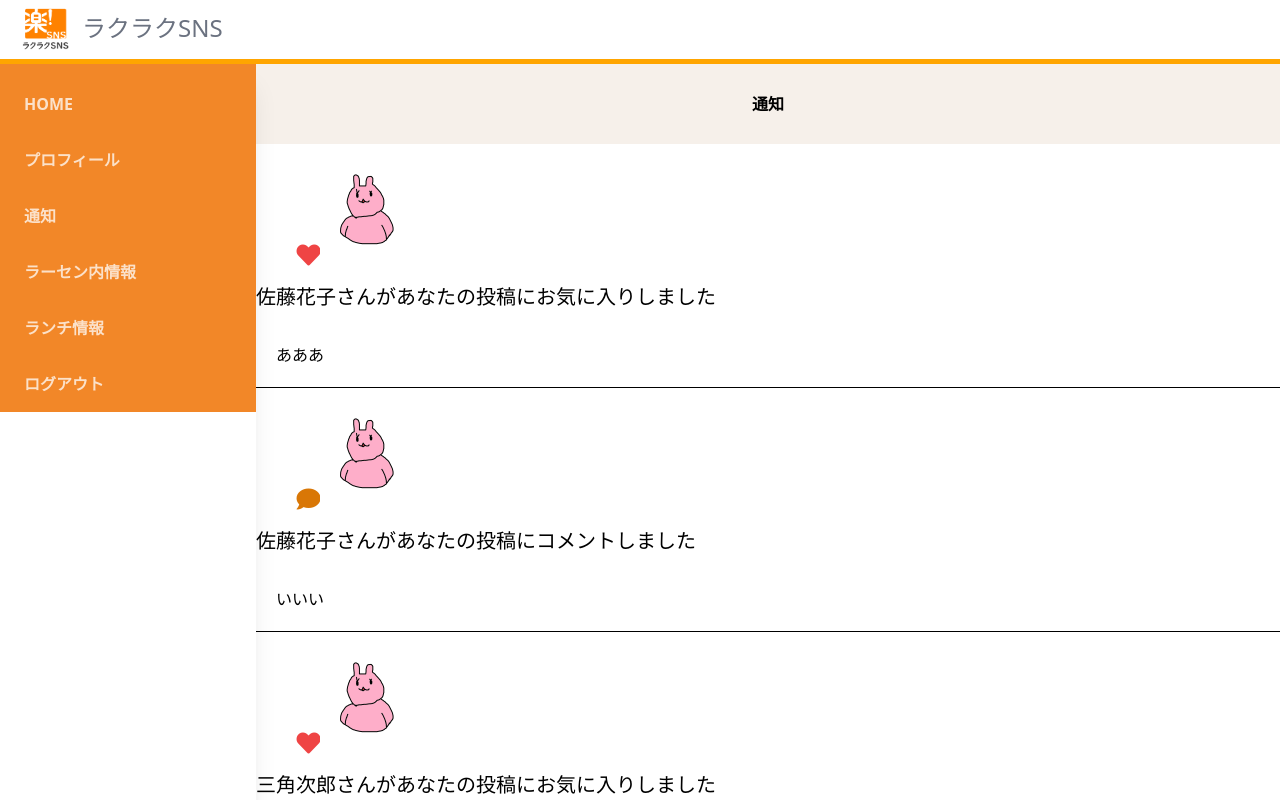
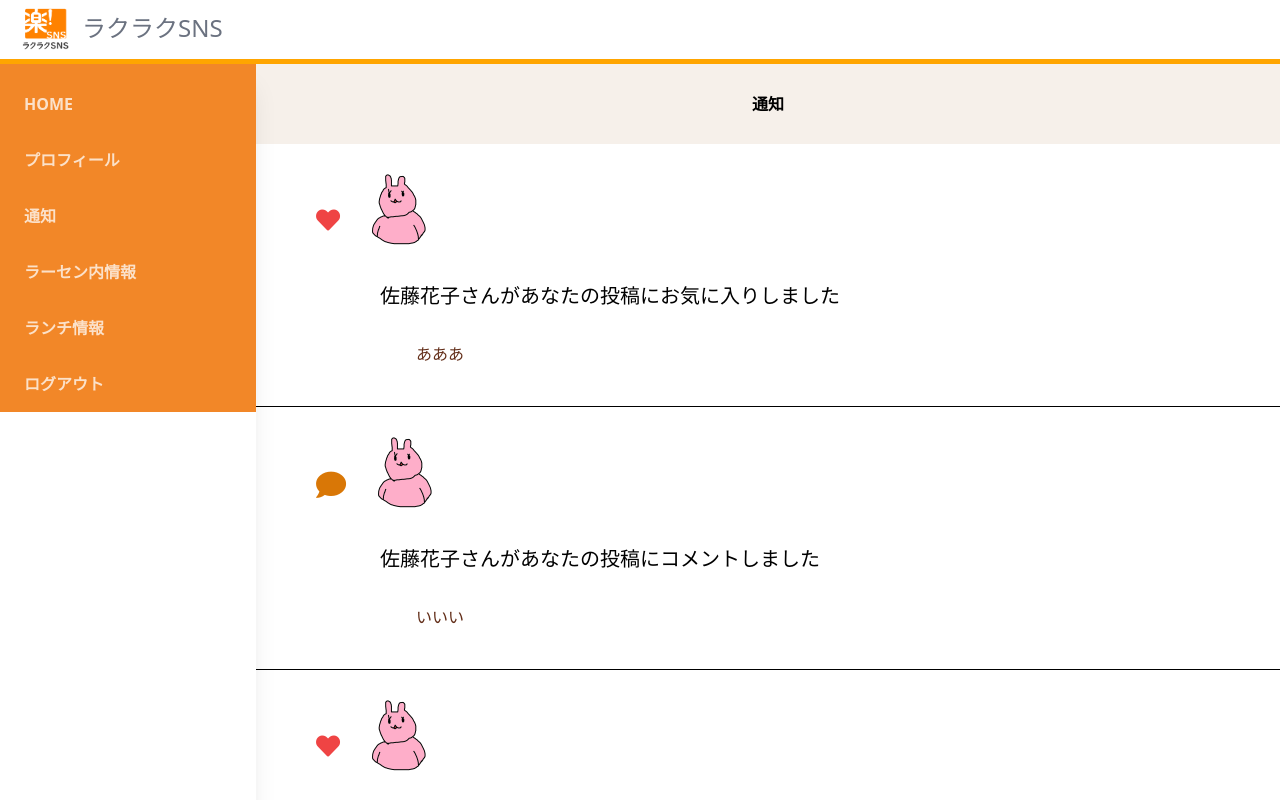
Before and after one commit to suzu1997/rakus-sns-app, a Next.js app: page /notion in a window 1280 px wide. Shown: the top 800 px of the page. Built offline with nearby package versions, Linux system fonts and the light colour scheme.

Commit message:
CSSを整えたので完成

```diff
--- a/src/pages/notion.tsx
+++ b/src/pages/notion.tsx
@@ -11,7 +11,7 @@ import { MenuBar } from "../components/MenuBar";
  */
 const Notion: NextPage = () => {
   //テストデータ
-  //反応した人の名前／アイコン／いいねかコメントか／対象の投稿
+  //反応した人の名前／アイコン／いいねかコメントか／対象の投稿(レビューに対してか／つぶやきに対してかも表示？)
   const [data] = useState([
     {
       name: "佐藤花子",
@@ -64,26 +64,34 @@ const Notion: NextPage = () => {
           {/* タイムラインゾーン */}
           {data.map((value, key) => (
             <div style={style} key={key}>
-              <div className="w-1/5 text-center pt-5">
+              <div className="p-5 ml-10">
+                <div className="flex">
                   {value.action === "お気に入り" && (
-                  <span className="text-2xl text-red-500">
+                    <span className="text-2xl text-red-500 mt-10">
                       <i className="fas fa-heart"></i>
                     </span>
                   )}
                   {value.action === "コメント" && (
-                  <span className="text-2xl text-yellow-600">
+                    <span className="text-3xl text-yellow-600 mt-10">
                       <i className="fas fa-comment"></i>
                     </span>
                   )}
-
-                <Image src={value.img} width={100} height={100} alt="icon" />
+                  <span className="ml-3">
+                    <Image
+                      src={value.img}
+                      width={100}
+                      height={100}
+                      alt="icon"
+                    />
+                  </span>
                 </div>
 
-              <div className="w-4/5">
-                <div className="text-xl pt-3 pb-3">
+                <div className="text-xl pt-3 pb-3 ml-16">
                   {value.name}さんがあなたの投稿に{value.action}しました
                 </div>
-                <div className="pt-5 pb-5 pl-5 w-8/12">{value.tweet}</div>
+                <div className="pt-5 pb-5 pl-5 w-8/12 ml-20 text-text-brown">
+                  {value.tweet}
+                </div>
               </div>
             </div>
           ))}
```
Lines whose indentation alone changed are shown as unchanged.
